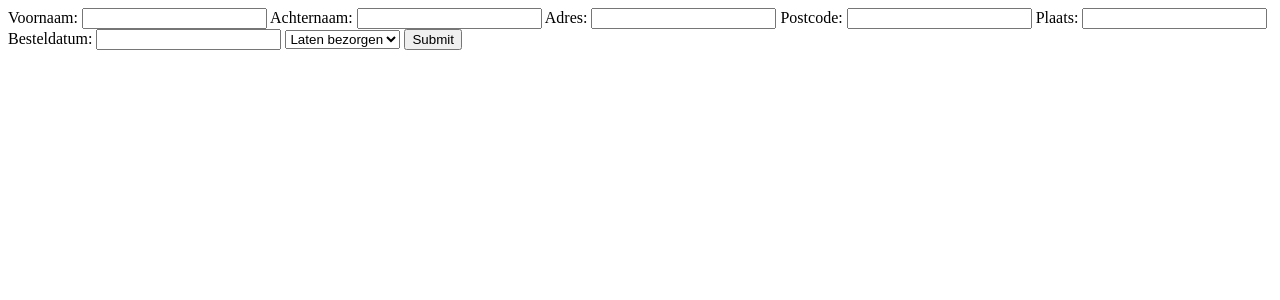
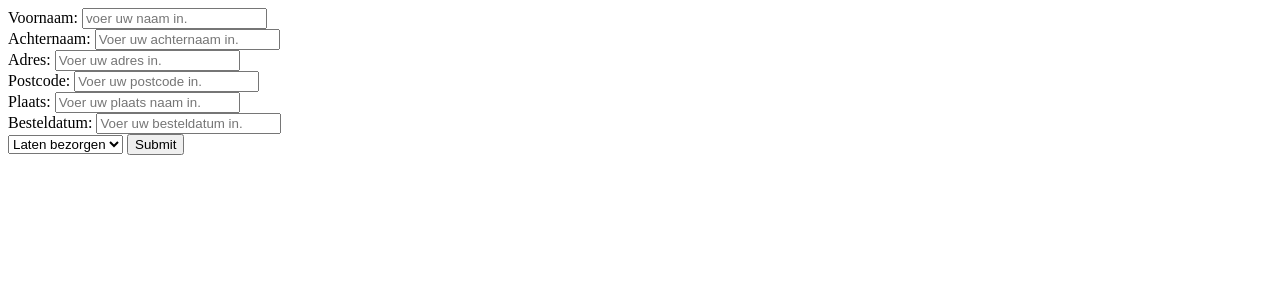
Before and after one commit to TamasssH/OpdrBestellijst, a PHP site: page / in a window 1280 px wide. Shown: the top 300 px of the page. Run offline with PHP 8.4, Linux system fonts and the light colour scheme.

Commit message:
placeholders + line breaks

```diff
--- a/index.php
+++ b/index.php
@@ -11,30 +11,31 @@
     <form action="" method="post">
 
         <label for="fname">Voornaam: </label>
-        <input type="text" id="fname" name="fname">
+        <input type="text" id="fname" name="fname" placeholder="voer uw naam in."><br />
 
         <label for="lname">Achternaam: </label>
-        <input type="text" id="lname" name="lname">
+        <input type="text" id="lname" name="lname" placeholder="Voer uw achternaam in."><br />
 
-        <label for="adres">Adres: </label>
-        <input type="text" id="adres" name="adres">
+        <label for="adres" >Adres: </label>
+        <input type="text" id="adres" name="adres" placeholder="Voer uw adres in."><br />
 
         <label for="postcode">Postcode: </label>
-        <input type="text" id="postcode" name="postcode">
+        <input type="text" id="postcode" name="postcode" placeholder="Voer uw postcode in."><br />
 
         <label for="plaats">Plaats: </label>
-        <input type="text" id="plaats" name="plaats">
+        <input type="text" id="plaats" name="plaats" placeholder="Voer uw plaats naam in."><br />
 
         <label for="besteldatum">Besteldatum: </label>
-        <input type="text" id="besteldatum" name="besteldatum">
+        <input type="text" id="besteldatum" name="besteldatum" placeholder="Voer uw besteldatum in."><br />
 
         <label for="bezorgKeuze"></label>
         <select>
             <option value="bezorgen">Laten bezorgen</option>
             <option value="afhalen">Afhalen</option>
+            <br />
         </select>
 
-        <input type="submit">
+       <input type="submit">
 
     </form>
 
```
